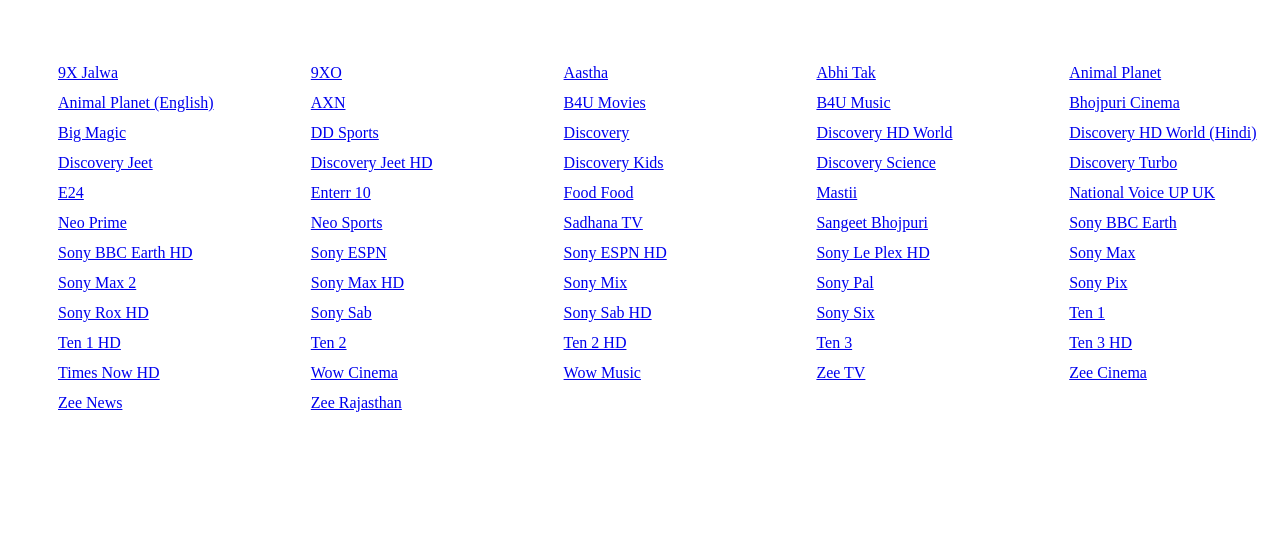
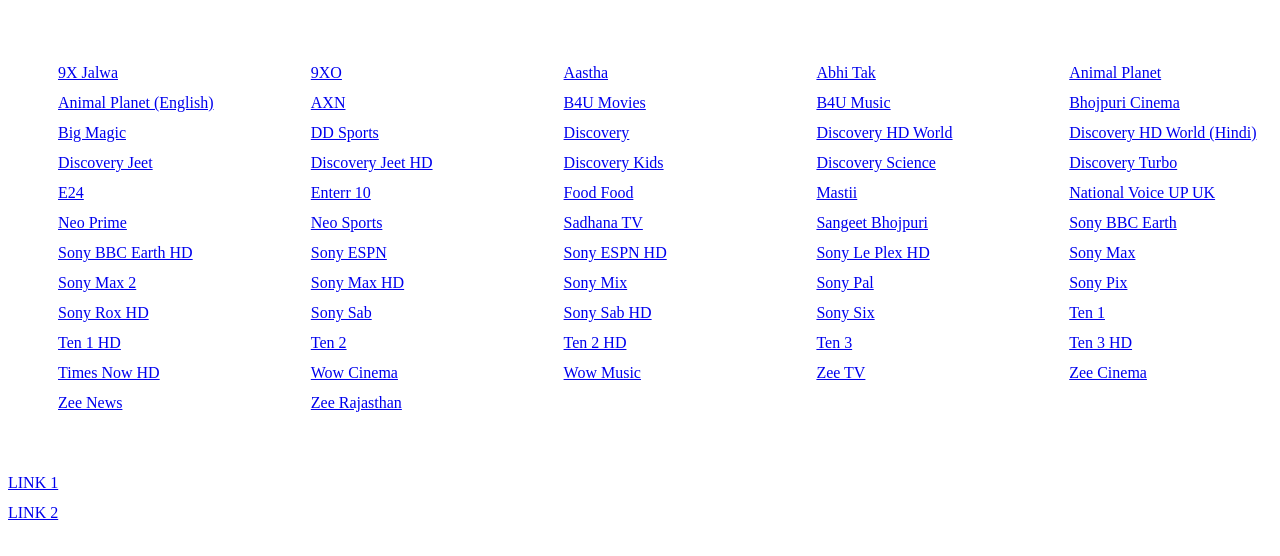
Before and after one commit to sunilalw2007/Live, a plain HTML site: page index.html in a window 1280 px wide. Shown: the top 556 px of the page. Drawn offline with Linux system fonts and the light colour scheme.

Commit message:
Update index.html

```diff
--- a/index.html
+++ b/index.html
@@ -145,8 +145,8 @@
 <div class="item"> <a group-title="Hindi"
 href="http://cshms3.airtel.tv/wh7f454c46tw4163224253_611767333/PLTV/88888888/224/3221225928/1.m3u8">Zee Rajasthan</a></div>
 </div>
-<div class="item"><a href="intent://http://cshms3.airtel.tv/wh7f454c46tw4163224253_611767333/PLTV/88888888/224/3221225935/1.m3u8#Intent;scheme=http;package=com.mxtech.videoplayer.ad;end"></a>
-	<a href="intent://http://cshms3.airtel.tv/wh7f454c46tw4163224253_611767333/PLTV/88888888/224/3221225935/1.m3u8#Intent;scheme=http;action=android.intent.action.VIEW;end;"></a>
+<div class="item"><a href="intent://http://cshms3.airtel.tv/wh7f454c46tw4163224253_611767333/PLTV/88888888/224/3221225935/1.m3u8#Intent;scheme=http;package=com.mxtech.videoplayer.ad;end">LINK 1</a>
+	<a href="intent://http://cshms3.airtel.tv/wh7f454c46tw4163224253_611767333/PLTV/88888888/224/3221225935/1.m3u8#Intent;scheme=http;action=android.intent.action.VIEW;end;">LINK 2</a>
 	</div>
 </body>
 </html>
```
